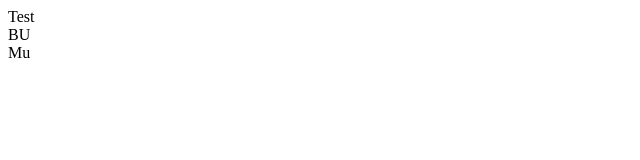
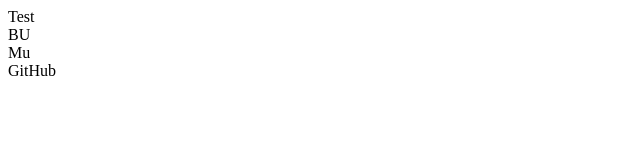
Before and after one commit to asis74/test, a plain HTML site: page index.html in a window 1280 px wide. Shown: the full height of the page, 0-640 px from the left. Drawn offline with Linux system fonts and the light colour scheme.

Commit message:
Add div block git:

```diff
--- a/index.html
+++ b/index.html
@@ -8,5 +8,6 @@
     Test
     <div class="bu">BU</div>
     <div class="mu">Mu</div>
+    <dib class="git">GitHub</dib>
 </body>
 </html>
```
